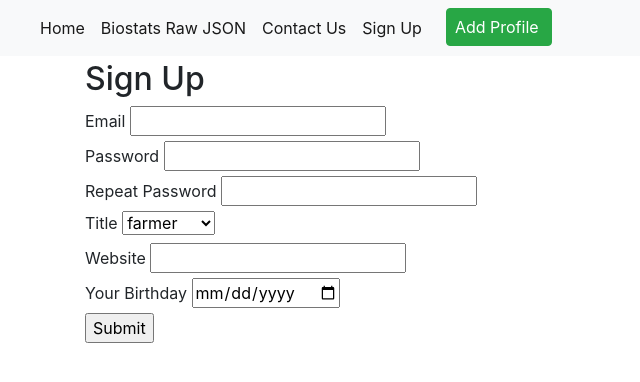
After one commit to CguarinoNJIT/FlaskApp_Final, a Flask app: page /biostats/signup in a window 1280 px wide. The commit adds this page. Shown: the top 382 px of the page, without its empty margins (0-640 px from the left). Run offline with Flask 2, Linux system fonts and the light colour scheme; some libraries are stand-ins or nearby versions.

Commit message:
Task: The Sign Up form is working. Needs some styling.

```diff
--- a/app/app.py
+++ b/app/app.py
@@ -3,17 +3,20 @@ import simplejson as json
 from flask import Flask, request, Response, redirect, render_template, url_for
 from flaskext.mysql import MySQL
 from pymysql.cursors import DictCursor
-from forms import ContactForm
+from forms import ContactForm, SignupForm
 
 app = Flask(__name__)
-mysql = MySQL(cursorclass=DictCursor)
-
+#app.config.from_object("config.Config")
 app.config['MYSQL_DATABASE_HOST'] = 'db'
 app.config['MYSQL_DATABASE_USER'] = 'root'
 app.config['MYSQL_DATABASE_PASSWORD'] = 'root'
 app.config['MYSQL_DATABASE_PORT'] = 3306
 app.config['MYSQL_DATABASE_DB'] = 'biostatsData'
 app.config['SECRET_KEY'] = '79e39995d7d24c5f83f61f6c7089c2e3'
+app.config["RECAPTCHA_PUBLIC_KEY"] = "iubhiukfgjbkhfvgkdfm"
+app.config["RECAPTCHA_PARAMETERS"] = {"size": "100%"}
+
+mysql = MySQL(cursorclass=DictCursor)
 mysql.init_app(app)
 
 
@@ -142,5 +145,26 @@ def contact():
         template="form-template"
     )
 
+@app.route("/biostats/signup", methods=["GET", "POST"])
+def signup():
+    """User sign-up form for account creation."""
+    form = SignupForm()
+    if form.validate_on_submit():
+        return redirect(url_for("success"))
+    return render_template(
+        "signup.html",
+        form=form,
+        template="form-template",
+        title="Signup Form"
+    )
+
+# @app.route("/success", methods=["GET", "POST"])
+# def success():
+#     """Generic success page upon form submission."""
+#     return render_template(
+#         "success.html",
+#         template="success-template"
+#     )
+
 if __name__ == '__main__':
     app.run(host='0.0.0.0', debug=True)
--- a/app/templates/layout.html
+++ b/app/templates/layout.html
@@ -35,6 +35,10 @@
         <li class="nav-item active">
             <a class="nav-link" href="/biostats/contact">Contact Us<span class="sr-only">(current)</span></a>
         </li>
+        <!--------Sign Up--------->
+        <li class="nav-item active">
+            <a class="nav-link" href="/biostats/signup">Sign Up<span class="sr-only">(current)</span></a>
+        </li>
         <!--------ADD Button--------->
         <li class="nav-item active">
             <a class="btn btn-success pl-2 lr-2 ml-3" href="/biostats/new">Add Profile<span class="sr-only">(current)</span></a>
--- /dev/null
+++ b/app/templates/signup.html
@@ -0,0 +1,100 @@
+{% extends 'layout.html' %}
+
+{% block styles %}
+
+    <link
+        rel="stylesheet"
+        href="{{ url_for('static', filename='css/forms.css') }}"
+        type="text/css"
+    />
+
+{% endblock %}
+
+{% block content %}
+
+    <div class="form-wrapper">
+      <h2 class="title">Sign Up</h2>
+
+      <form method="POST" action="{{ url_for('signup') }}">
+          {{ form.csrf_token }}
+
+          <fieldset class="form-field">{{ form.email.label }} {{ form.email }}
+            {% if form.email.errors %}
+              <ul class="errors">
+                {% for error in form.email.errors %}
+                  <li class="error">
+                      <i class="fas fa-exclamation"></i> <span class="error-message">{{ error }}</span>
+                  </li>
+                {% endfor %}
+              </ul>
+            {% endif %}
+          </fieldset>
+
+          <fieldset class="form-field">{{ form.password.label }} {{ form.password }}
+            {% if form.password.errors %}
+              <ul class="errors">
+                {% for error in form.email.errors %}
+                  <li class="error">
+                      <i class="fas fa-exclamation"></i> <span class="error-message">{{ error }}</span>
+                  </li>
+                {% endfor %}
+              </ul>
+            {% endif %}
+          </fieldset>
+
+          <fieldset class="form-field">{{ form.confirmPassword.label }} {{ form.confirmPassword }}
+            {% if form.confirmPassword.errors %}
+              <ul class="errors">
+                {% for error in form.email.errors %}
+                  <li class="error">
+                      <i class="fas fa-exclamation"></i> <span class="error-message">{{ error }}</span>
+                  </li>
+                {% endfor %}
+              </ul>
+            {% endif %}
+          </fieldset>
+
+          <fieldset class="form-field">{{ form.title.label }} {{ form.title }}
+            <i class="fas fa-caret-down"></i>
+            {% if form.title.errors %}
+              <ul class="errors">
+                {% for error in form.email.errors %}
+                  <li class="error">
+                      <i class="fas fa-exclamation"></i> <span class="error-message">{{ error }}</span>
+                  </li>
+                {% endfor %}
+              </ul>
+            {% endif %}
+          </fieldset>
+
+          <fieldset class="form-field">{{ form.website.label }} {{ form.website }}
+            {% if form.website.errors %}
+              <ul class="errors">
+                {% for error in form.email.errors %}
+                  <li class="error">
+                      <i class="fas fa-exclamation"></i> <span class="error-message">{{ error }}</span>
+                  </li>
+                {% endfor %}
+              </ul>
+            {% endif %}
+          </fieldset>
+
+          <fieldset class="form-field">{{ form.birthday.label }} {{ form.birthday }}
+            {% if form.birthday.errors %}
+              <ul class="errors">
+                {% for error in form.email.errors %}
+                  <li class="error">
+                      <i class="fas fa-exclamation"></i> <span class="error-message">{{ error }}</span>
+                  </li>
+                {% endfor %}
+              </ul>
+            {% endif %}
+          </fieldset>
+
+          {{ form.recaptcha }}
+          {{ form.submit }}
+
+      </form>
+    </div>
+
+{% endblock %}
```
Also changed, not shown: app/forms.py (+16 -16 lines).
